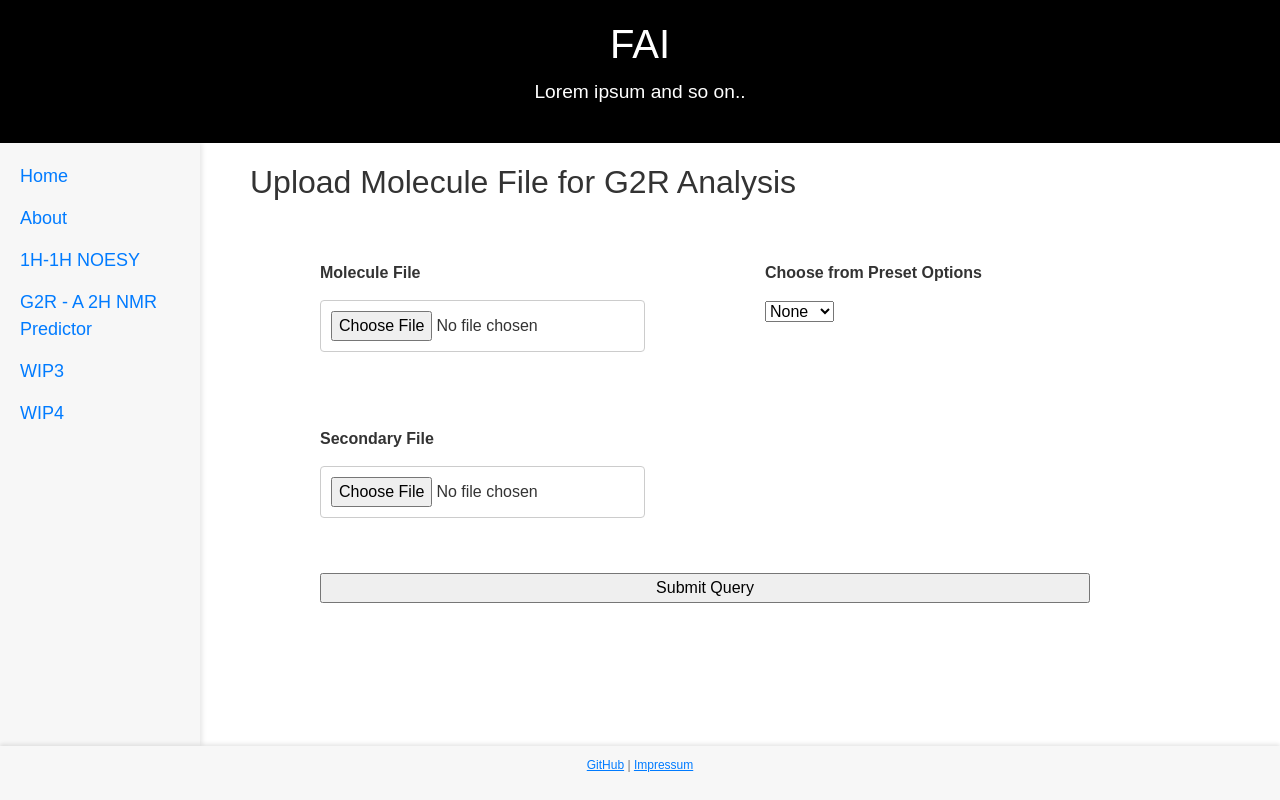
After one commit to varghele/FAI, a Flask app: page /project2-g2r in a window 1280 px wide. The commit adds this page. Run offline with Flask 3, Linux system fonts and the light colour scheme; some libraries are stand-ins or nearby versions.

Commit message:
updated flask to include G2R

```diff
--- a/flask/app/forms.py
+++ b/flask/app/forms.py
@@ -7,6 +7,7 @@ from flask_wtf import FlaskForm
 from wtforms import StringField, SubmitField
 from wtforms.validators import DataRequired
 from flask_wtf.file import FileField, FileAllowed, FileRequired
+from wtforms import FileField, SelectField, RadioField, SubmitField
 
 
 class NOESYForm(FlaskForm):
@@ -57,3 +58,15 @@ class NOESYForm(FlaskForm):
 
     # Submit Button
     submit = SubmitField('Submit Data')
+
+
+class G2RForm(FlaskForm):
+    moleculeFile = FileField('Molecule File', validators=[DataRequired()])
+    presetOptions = SelectField('Choose from Preset Options', choices=[
+        ('None', 'None'), ('CHL', 'CHL'), ('POPE', 'POPE'), ('POPG', 'POPG')
+    ])
+    option = RadioField('Choose from List or Upload', choices=[
+        ('list', 'Select from List'), ('file', 'Upload Custom File')
+    ], default='list')
+    secondaryFile = FileField('Secondary File')
+    submit = SubmitField('Submit Query')
--- a/flask/app/routes.py
+++ b/flask/app/routes.py
@@ -1,7 +1,7 @@
 import os
 from flask import render_template, redirect, url_for, flash, request
 from app import app
-from app.forms import NOESYForm  # Correct import path
+from app.forms import NOESYForm, G2RForm  # Correct import path
 from werkzeug.utils import secure_filename
 from google.cloud import storage
 
@@ -75,6 +75,20 @@ def project1():
     return render_template('project1-1h1hnoesy.html', form=form)
 
 
+@app.route('/project2-g2r', methods=['GET', 'POST'])
+def project2():
+    form = G2RForm()  # Instantiate the form
+
+    # If the form is submitted and passes validation
+    if form.validate_on_submit():
+        # Handle the form submission
+        flash('Data submitted successfully!', 'success')
+        return redirect(url_for('project2'))
+
+    # Render the template with the form passed as a variable
+    return render_template('project2-g2r.html', form=form)
+
+
 # Route for processing page with spinner
 @app.route('/processing')
 def processing():
--- a/flask/app/static/styles.css
+++ b/flask/app/static/styles.css
@@ -83,9 +83,21 @@ header p {
     text-align: left; /* Ensure text inside is left-aligned */
 }
 
+.grid-container {
+    display: grid;
+    grid-template-columns: 1fr 1fr; /* Two equal-width columns */
+    grid-gap: 20px; /* Space between the columns */
+}
+/* Ensure that form elements stretch to fill the column width */
+.form-group {
+    width: 100%;
+    padding: 20px 50px;
+    min-width: 400px;
+}
+
 /* Form Container */
 .form-container {
-    max-width: 600px; /* Limit form width for better readability */
+    max-width: 1600px; /* Limit form width for better readability */
     margin: 0 auto; /* Center the form horizontally */
     padding: 20px;
 }
@@ -93,7 +105,7 @@ header p {
 /* Form Element Styles */
 form {
     display: block; /* Stack form elements vertically */
-    max-width: 600px; /* Set max width for cleaner layout */
+    max-width: 1200px; /* Set max width for cleaner layout */
     margin: 0 auto; /* Center the form horizontally */
     text-align: left; /* Ensure form content is left-aligned */
 }
@@ -227,3 +239,19 @@ footer a {
 footer a:hover {
     text-decoration: underline;
 }
+
+.spinner {
+            display: block;
+            margin: 0 auto;
+            width: 50px;
+            height: 50px;
+            border: 8px solid #f3f3f3;
+            border-top: 8px solid #3498db;
+            border-radius: 50%;
+            animation: spin 2s linear infinite;
+        }
+
+@keyframes spin {
+    0% { transform: rotate(0deg); }
+    100% { transform: rotate(360deg); }
+}
--- a/flask/app/templates/base.html
+++ b/flask/app/templates/base.html
@@ -24,7 +24,7 @@
                     <li><a href="{{ url_for('index')}}">Home</a></li>
                     <li><a href="{{ url_for('about')}}">About</a></li>
                     <li><a href="{{ url_for('project1')}}">1H-1H NOESY</a></li>
-                    <li><a href="project2-g2r.html">G2R - A 2H NMR Predictor</a></li>
+                    <li><a href="{{ url_for('project2')}}">G2R - A 2H NMR Predictor</a></li>
                     <li><a href="project3.html">WIP3</a></li>
                     <li><a href="project4.html">WIP4</a></li>
                 </ul>
--- a/flask/app/templates/index.html
+++ b/flask/app/templates/index.html
@@ -13,7 +13,7 @@
                     </a>
                 </div>
                 <div class="project">
-                    <a href="project2-g2r.html">
+                    <a href="{{ url_for('project2')}}">
                         <h3>G2R - A 2H NMR Predictor</h3>
                         <p>Predicting 2H NMR acyl chain order parameters with a web-based tool.</p>
                     </a>
--- /dev/null
+++ b/flask/app/templates/project2-g2r.html
@@ -0,0 +1,58 @@
+{% extends "base.html" %}
+
+{% block title %}
+    G2R - A 2H NMR Predictor
+{% endblock %}
+
+{% block content %}
+<div class="main-content">
+    <h2>Upload Molecule File for G2R Analysis</h2>
+
+    <!-- Flash message for success/failure -->
+    {% with messages = get_flashed_messages() %}
+      {% if messages %}
+        <ul>
+          {% for message in messages %}
+            <li>{{ message }}</li>
+          {% endfor %}
+        </ul>
+      {% endif %}
+    {% endwith %}
+
+    <!-- Form -->
+    <div class="form-container">
+        <form method="POST" action="{{ url_for('project2') }}" enctype="multipart/form-data">
+            {{ form.hidden_tag() }}
+
+            <div class="grid-container">
+                <!-- Left Column Fields -->
+                <div class="form-group">
+                    <label for="moleculeFile">{{ form.moleculeFile.label }}</label>
+                    {{ form.moleculeFile(id="moleculeFile") }}
+                </div>
+
+                <div class="form-group">
+                    <label for="presetOptions">{{ form.presetOptions.label }}</label>
+                    {{ form.presetOptions(id="presetOptions") }}
+                </div>
+
+                <!-- Right Column Fields -->
+                <!-- <div class="form-group">
+                    <label for="option">{{ form.option.label }}</label>
+                    {{ form.option(id="option") }}
+                </div> -->
+
+                <div class="form-group">
+                    <label for="secondaryFile">{{ form.secondaryFile.label }}</label>
+                    {{ form.secondaryFile(id="secondaryFile") }}
+                </div>
+            </div>
+
+            <!-- Submit Button -->
+            <div class="form-group">
+                {{ form.submit(class="submit-btn") }}
+            </div>
+        </form>
+    </div>
+</div>
+{% endblock %}
```
Also changed, not shown: flask/app/templates/processing.html (+3 -20 lines).
